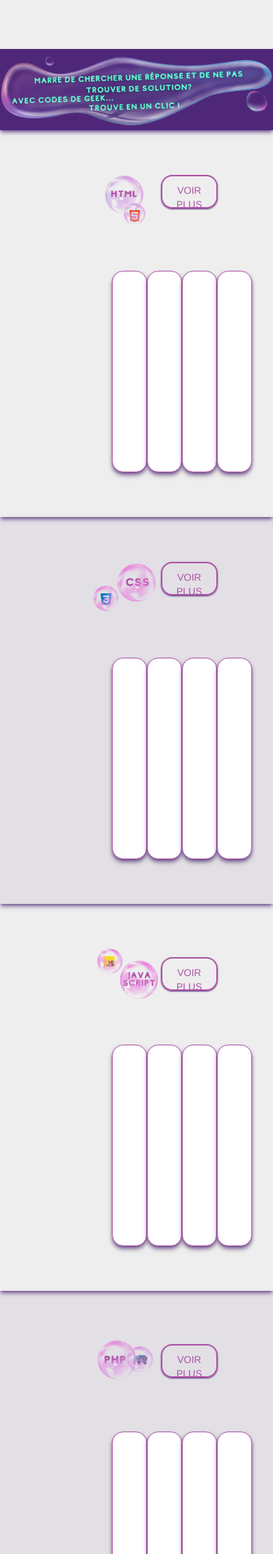
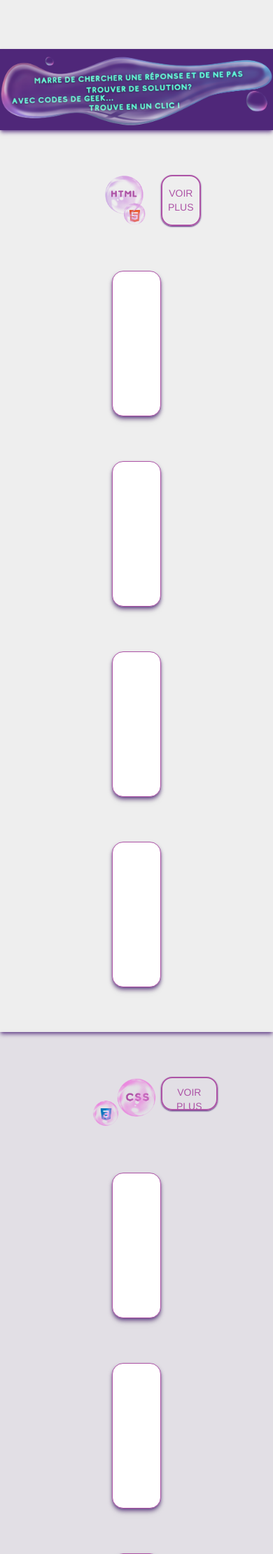
Before and after one commit to Yoann08/C.D.G, a PHP site: page / in a window 390 px wide; the page is wider, and only the part inside the window is pictured. Shown: the part 486-2707 px from the top of that part at 70% size. Run offline with PHP 8.4, Linux system fonts and the light colour scheme; some libraries are stand-ins or nearby versions.

Commit message:
V8 version finale, en attente de la navbar responsive

```diff
--- a/index.php
+++ b/index.php
@@ -133,13 +133,13 @@
 <div class="py-16 shadow-md shadow-purple-dark/[.7]">
     <div class="flex flex-row justify-between mr-40 ml-32">
         <img class="w-28" src="assets/image/html.png" />
-        <button type="submit" class="w-30 h-12 text-purple-light uppercase border-2 font-medium rounded-2xl text-sm px-5 py-2.5 text-center dark:bg-blue-600 shadow-sm shadow-purple-dark">Voir plus</button>
+        <button type="submit" class="w-30 h-auto sm:h-12 text-purple-light uppercase border-2 font-medium rounded-2xl text-sm px-2 py-2 text-center shadow-sm shadow-purple-dark">Voir plus</button>
     </div>
-    <div class="flex justify-between mx-40">
-        <a href="#" class=" mt-16 h-72 w-60 block max-w-sm p-6 bg-white border border-purple-light border-gray-200 rounded-2xl drop-shadow-md shadow-md shadow-purple-dark/[.7]"></a>
-        <a href="#" class=" mt-16 h-72 w-60 block max-w-sm p-6 bg-white border border-purple-light border-gray-200 rounded-2xl drop-shadow-md shadow-md shadow-purple-dark/[.7]"></a>
-        <a href="#" class=" mt-16 h-72 w-60 block max-w-sm p-6 bg-white border border-purple-light border-gray-200 rounded-2xl drop-shadow-md shadow-md shadow-purple-dark/[.7]"></a>
-        <a href="#" class=" mt-16 h-72 w-60 block max-w-sm p-6 bg-white border border-purple-light border-gray-200 rounded-2xl drop-shadow-md shadow-md shadow-purple-dark/[.7]"></a>
+    <div class="flex flex-wrap lg:flex-row justify-between mx-40">
+        <a href="#" class=" mt-16 h-52 w-40 sm:h-72 sm:w-60 block max-w-sm p-6 bg-white border border-purple-light border-gray-200 rounded-2xl drop-shadow-md shadow-md shadow-purple-dark/[.7]"></a>
+        <a href="#" class=" mt-16 h-52 w-40 sm:h-72 sm:w-60 block max-w-sm p-6 bg-white border border-purple-light border-gray-200 rounded-2xl drop-shadow-md shadow-md shadow-purple-dark/[.7]"></a>
+        <a href="#" class=" mt-16 h-52 w-40 sm:h-72 sm:w-60 block max-w-sm p-6 bg-white border border-purple-light border-gray-200 rounded-2xl drop-shadow-md shadow-md shadow-purple-dark/[.7]"></a>
+        <a href="#" class=" mt-16 h-52 w-40 sm:h-72 sm:w-60 block max-w-sm p-6 bg-white border border-purple-light border-gray-200 rounded-2xl drop-shadow-md shadow-md shadow-purple-dark/[.7]"></a>
     </div>
 </div>
 
@@ -150,11 +150,11 @@
         <img class="w-28" src="assets/image/css.png" />
         <button type="submit" class="w-30 h-12 text-purple-light uppercase border-2 font-medium rounded-2xl text-sm px-5 py-2.5 text-center dark:bg-blue-600 shadow-sm shadow-purple-dark">Voir plus</button>
     </div>
-    <div class="flex justify-between mx-40">
-        <a href="#" class=" mt-16 h-72 w-60 block max-w-sm p-6 bg-white border border-purple-light border-gray-200 rounded-2xl drop-shadow-md shadow-md shadow-purple-dark/[.7]"></a>
-        <a href="#" class=" mt-16 h-72 w-60 block max-w-sm p-6 bg-white border border-purple-light border-gray-200 rounded-2xl drop-shadow-md shadow-md shadow-purple-dark/[.7]"></a>
-        <a href="#" class=" mt-16 h-72 w-60 block max-w-sm p-6 bg-white border border-purple-light border-gray-200 rounded-2xl drop-shadow-md shadow-md shadow-purple-dark/[.7]"></a>
-        <a href="#" class=" mt-16 h-72 w-60 block max-w-sm p-6 bg-white border border-purple-light border-gray-200 rounded-2xl drop-shadow-md shadow-md shadow-purple-dark/[.7]"></a>
+    <div class="flex flex-wrap lg:flex-row justify-between mx-40">
+        <a href="#" class=" mt-16 h-52 w-40 sm:h-72 sm:w-60 block max-w-sm p-6 bg-white border border-purple-light border-gray-200 rounded-2xl drop-shadow-md shadow-md shadow-purple-dark/[.7]"></a>
+        <a href="#" class=" mt-16 h-52 w-40 sm:h-72 sm:w-60 block max-w-sm p-6 bg-white border border-purple-light border-gray-200 rounded-2xl drop-shadow-md shadow-md shadow-purple-dark/[.7]"></a>
+        <a href="#" class=" mt-16 h-52 w-40 sm:h-72 sm:w-60 block max-w-sm p-6 bg-white border border-purple-light border-gray-200 rounded-2xl drop-shadow-md shadow-md shadow-purple-dark/[.7]"></a>
+        <a href="#" class=" mt-16 h-52 w-40 sm:h-72 sm:w-60 block max-w-sm p-6 bg-white border border-purple-light border-gray-200 rounded-2xl drop-shadow-md shadow-md shadow-purple-dark/[.7]"></a>
     </div>
 </div>
 
@@ -165,11 +165,11 @@
         <img class="w-28" src="assets/image/js.png" />
         <button type="submit" class="w-30 h-12 text-purple-light uppercase border-2 font-medium rounded-2xl text-sm px-5 py-2.5 text-center dark:bg-blue-600 shadow-sm shadow-purple-dark">Voir plus</button>
     </div>
-    <div class="flex justify-between mx-40">
-        <a href="#" class=" mt-16 h-72 w-60 block max-w-sm p-6 bg-white border border-purple-light border-gray-200 rounded-2xl drop-shadow-md shadow-md shadow-purple-dark/[.7]"></a>
-        <a href="#" class=" mt-16 h-72 w-60 block max-w-sm p-6 bg-white border border-purple-light border-gray-200 rounded-2xl drop-shadow-md shadow-md shadow-purple-dark/[.7]"></a>
-        <a href="#" class=" mt-16 h-72 w-60 block max-w-sm p-6 bg-white border border-purple-light border-gray-200 rounded-2xl drop-shadow-md shadow-md shadow-purple-dark/[.7]"></a>
-        <a href="#" class=" mt-16 h-72 w-60 block max-w-sm p-6 bg-white border border-purple-light border-gray-200 rounded-2xl drop-shadow-md shadow-md shadow-purple-dark/[.7]"></a>
+    <div class="flex flex-wrap lg:flex-row justify-between mx-40">
+        <a href="#" class=" mt-16 h-52 w-40 sm:h-72 sm:w-60 block max-w-sm p-6 bg-white border border-purple-light border-gray-200 rounded-2xl drop-shadow-md shadow-md shadow-purple-dark/[.7]"></a>
+        <a href="#" class=" mt-16 h-52 w-40 sm:h-72 sm:w-60 block max-w-sm p-6 bg-white border border-purple-light border-gray-200 rounded-2xl drop-shadow-md shadow-md shadow-purple-dark/[.7]"></a>
+        <a href="#" class=" mt-16 h-52 w-40 sm:h-72 sm:w-60 block max-w-sm p-6 bg-white border border-purple-light border-gray-200 rounded-2xl drop-shadow-md shadow-md shadow-purple-dark/[.7]"></a>
+        <a href="#" class=" mt-16 h-52 w-40 sm:h-72 sm:w-60 block max-w-sm p-6 bg-white border border-purple-light border-gray-200 rounded-2xl drop-shadow-md shadow-md shadow-purple-dark/[.7]"></a>
     </div>
 </div>
 
@@ -179,11 +179,11 @@
         <img class="w-28" src="assets/image/php.png" />
         <button type="submit" class="w-30 h-12 text-purple-light uppercase border-2 font-medium rounded-2xl text-sm px-5 py-2.5 text-center dark:bg-blue-600 shadow-sm shadow-purple-dark">Voir plus</button>
     </div>
-    <div class="flex justify-between mx-40">
-        <a href="#" class=" mt-16 h-72 w-60 block max-w-sm p-6 bg-white border border-purple-light border-gray-200 rounded-2xl drop-shadow-md shadow-md shadow-purple-dark/[.7]"></a>
-        <a href="#" class=" mt-16 h-72 w-60 block max-w-sm p-6 bg-white border border-purple-light border-gray-200 rounded-2xl drop-shadow-md shadow-md shadow-purple-dark/[.7]"></a>
-        <a href="#" class=" mt-16 h-72 w-60 block max-w-sm p-6 bg-white border border-purple-light border-gray-200 rounded-2xl drop-shadow-md shadow-md shadow-purple-dark/[.7]"></a>
-        <a href="#" class=" mt-16 h-72 w-60 block max-w-sm p-6 bg-white border border-purple-light border-gray-200 rounded-2xl drop-shadow-md shadow-md shadow-purple-dark/[.7]"></a>
+    <div class="flex flex-wrap lg:flex-row justify-between mx-40">
+        <a href="#" class=" mt-16 h-52 w-40 sm:h-72 sm:w-60 block max-w-sm p-6 bg-white border border-purple-light border-gray-200 rounded-2xl drop-shadow-md shadow-md shadow-purple-dark/[.7]"></a>
+        <a href="#" class=" mt-16 h-52 w-40 sm:h-72 sm:w-60 block max-w-sm p-6 bg-white border border-purple-light border-gray-200 rounded-2xl drop-shadow-md shadow-md shadow-purple-dark/[.7]"></a>
+        <a href="#" class=" mt-16 h-52 w-40 sm:h-72 sm:w-60 block max-w-sm p-6 bg-white border border-purple-light border-gray-200 rounded-2xl drop-shadow-md shadow-md shadow-purple-dark/[.7]"></a>
+        <a href="#" class=" mt-16 h-52 w-40 sm:h-72 sm:w-60 block max-w-sm p-6 bg-white border border-purple-light border-gray-200 rounded-2xl drop-shadow-md shadow-md shadow-purple-dark/[.7]"></a>
     </div>
 </div>
 <!-- ---------------FOOTER--------------- -->
```
Also changed, not shown: crud.php (+10 -2 lines).
